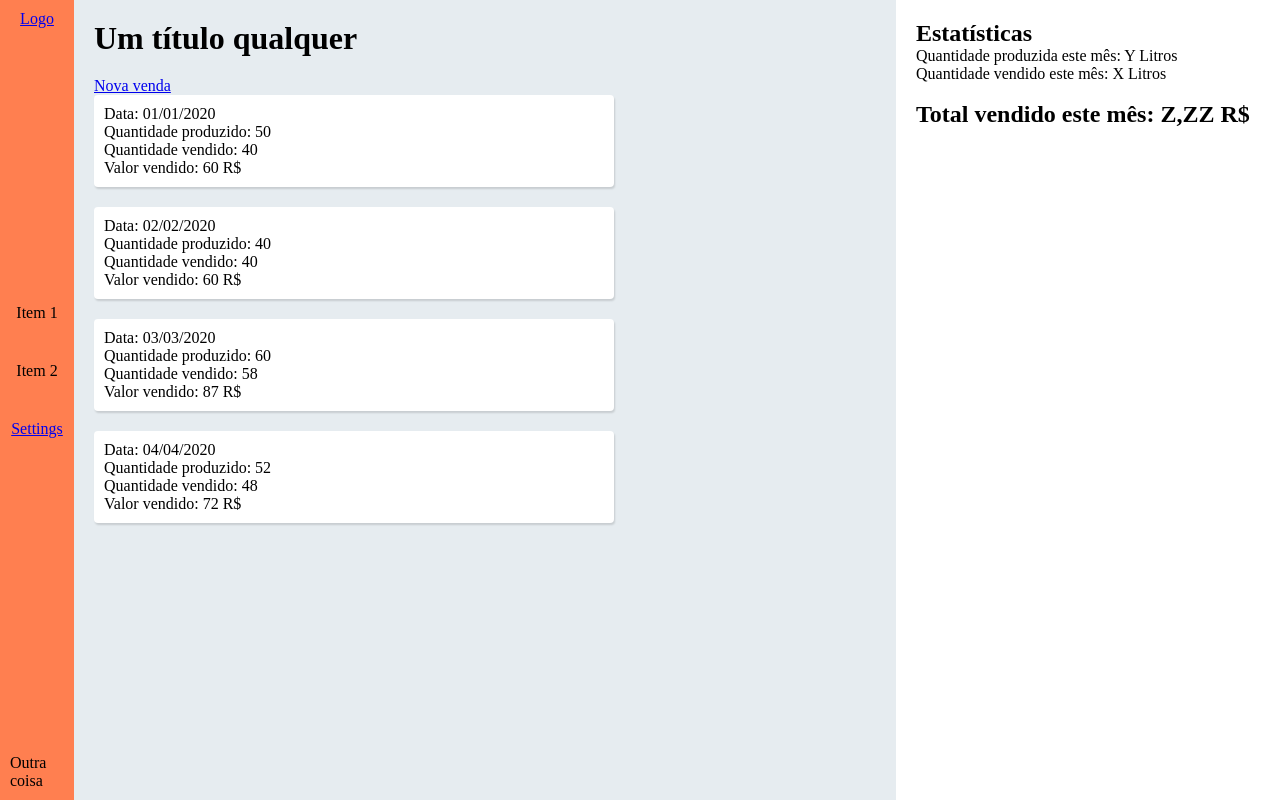
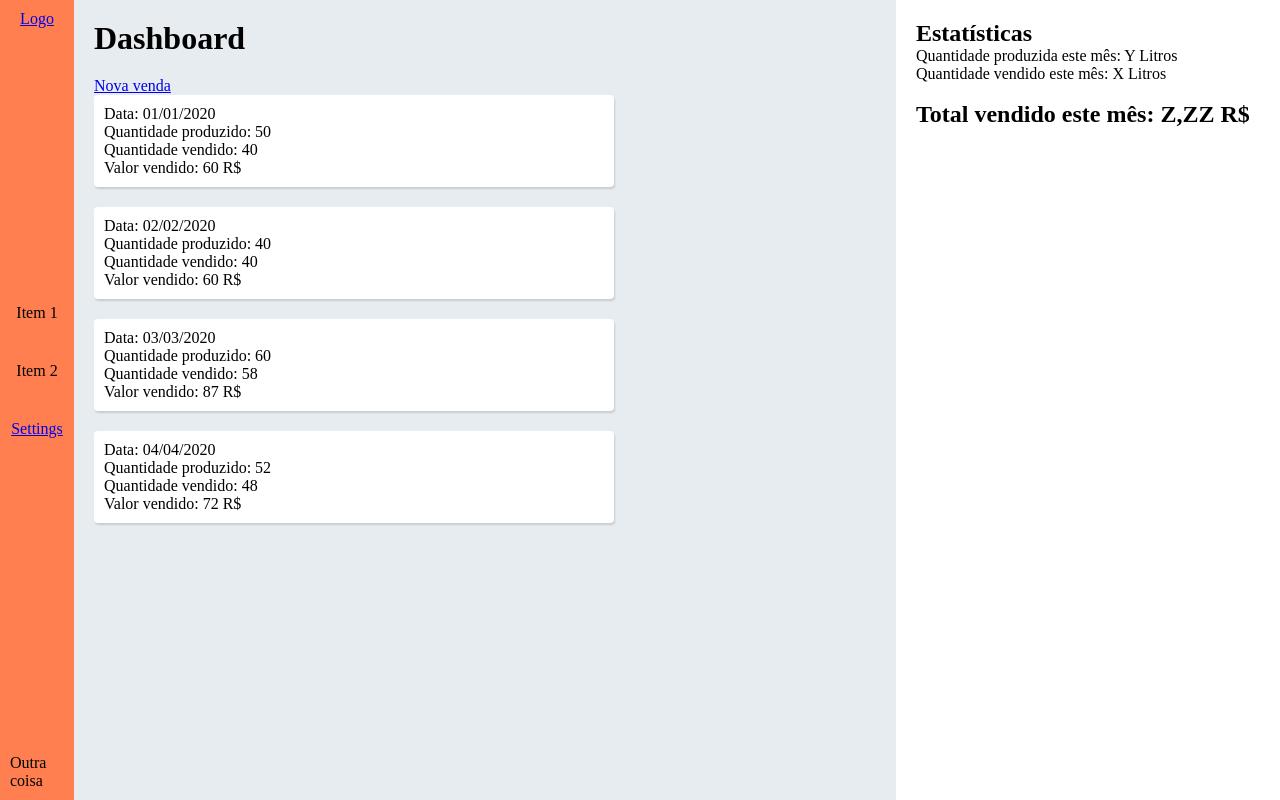
Before and after one commit to johnnyferreiradev/milkmoney, a React (Create React App) app in the folder frontend/: page /dashboard in a window 1280 px wide. Built offline with nearby package versions, Linux system fonts and the light colour scheme.

Commit message:
Adição da propriedade title ao componente Titulo

```diff
--- a/frontend/src/components/Content/Content.jsx
+++ b/frontend/src/components/Content/Content.jsx
@@ -8,7 +8,7 @@ import './Styles.css';
 export default function Content () {
   return (
     <div className="content">
-      <TitlePage />
+      <TitlePage title="Dashboard"/>
       <SalesList />
     </div>
   );
--- a/frontend/src/components/SalesForm/SalesForm.jsx
+++ b/frontend/src/components/SalesForm/SalesForm.jsx
@@ -6,7 +6,7 @@ export default class SalesForm extends React.Component {
     render() {
         return (
             <div className="content">
-                <TitlePage />
+                <TitlePage title="Nova venda" />
                 <form>
                     <div className="form-sale-group">
                         <label htmlFor="">Data da venda</label>
--- a/frontend/src/template/TitlePage/TitlePage.jsx
+++ b/frontend/src/template/TitlePage/TitlePage.jsx
@@ -2,10 +2,10 @@ import React from 'react';
 
 import './Styles.css';
 
-export default function TitlePage() {
+export default function TitlePage(props) {
     return (
         <header className="title-page">
-            <h1>Um título qualquer</h1>
+            <h1>{props.title}</h1>
         </header>
     );
 }
```
